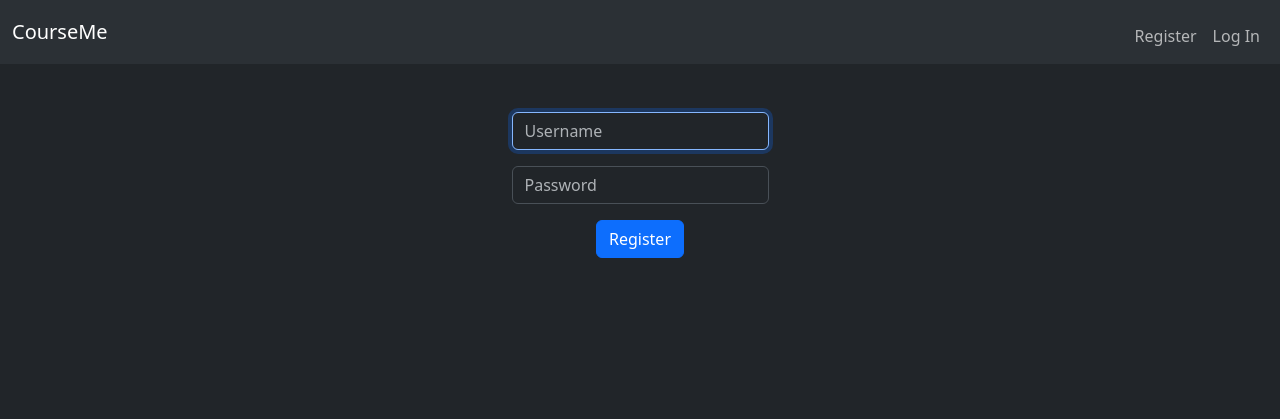
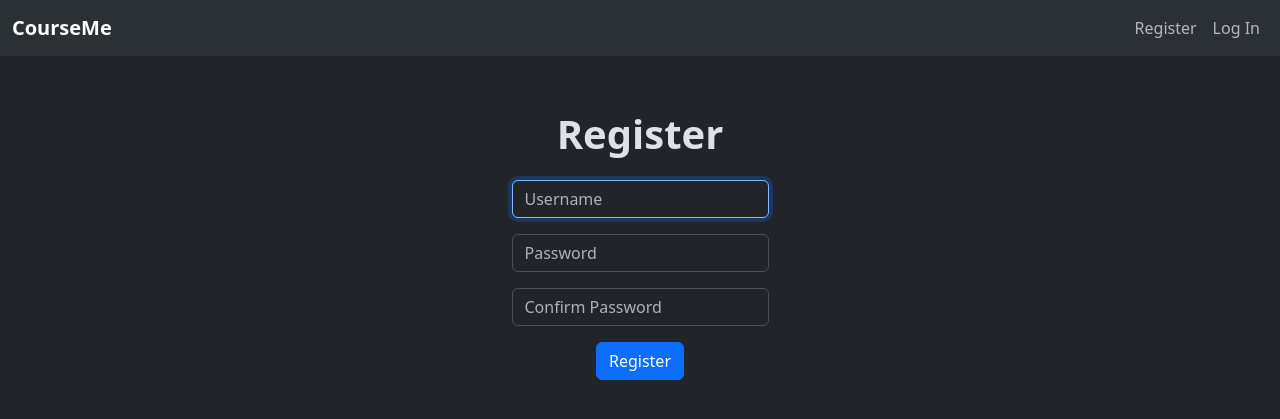
Before and after one commit to gubars/cs50-final-project-courseme, a Flask app: page /auth/register in a window 1280 px wide. Shown: the top 419 px of the page. Run offline with Flask 3, Linux system fonts and the light colour scheme.

Commit message:
Fixed navbar

```diff
--- a/courseme/templates/auth/login.html
+++ b/courseme/templates/auth/login.html
@@ -5,6 +5,7 @@
 {% endblock %}
 
 {% block main %}
+    <p class="fw-bold fs-1">Log In</p>
     <form method="post">
         <div class="mb-3">
             <input autocomplete="off" autofocus class="form-control mx-auto w-auto" name="username" placeholder="Username" type="text" required>
--- a/courseme/templates/auth/register.html
+++ b/courseme/templates/auth/register.html
@@ -5,6 +5,7 @@
 {% endblock %}
 
 {% block main %}
+    <p class="fw-bold fs-1">Register</p>
     <form method="post">
         <div class="mb-3">
             <input autocomplete="off" autofocus class="form-control mx-auto w-auto" name="username" placeholder="Username" type="text" required>
@@ -12,6 +13,9 @@
         <div class="mb-3">
             <input class="form-control mx-auto w-auto" name="password" placeholder="Password" type="password" required>
         </div>
+        <div class="mb-3">
+            <input class="form-control mx-auto w-auto" name="confirmation" placeholder="Confirm Password" type="password" required>
+        </div>
         <button class="btn btn-primary" type="submit">Register</button>
     </form>
 {% endblock %}
--- a/courseme/templates/layout.html
+++ b/courseme/templates/layout.html
@@ -11,18 +11,18 @@
     <body>
         <nav class="navbar navbar-expand-lg bg-body-tertiary">
             <div class="container-fluid">
-                <span class="navbar-brand mb-0 h1" href="/">CourseMe</span>
+                <a class="navbar-brand fw-bold" href="/">CourseMe</a>
                 <button class="navbar-toggler" type="button" data-bs-toggle="collapse" data-bs-target="#navbarSupportedContent" aria-controls="navbarSupportedContent" aria-expanded="false" aria-label="Toggle navigation">
-                    <span class="navbar-toggler=icon"></span>
+                    <span class="navbar-toggler-icon"></span>
                 </button>
                 <div class="collapse navbar-collapse" id="navbarSupportedContent">
                     {% if g.user %}
-                        <ul class="navbar-nav me-auto mt-2">
+                        <ul class="navbar-nav me-auto mb-2 mb-lg-0">
                             <li class="nav-item">
                                 <a class="nav-link" href="#">Something</a>
                             </li>
                         </ul>
-                        <ul class="navbar-nav ms-auto mt-2">
+                        <ul class="navbar-nav ms-auto mb-2 mb-lg-0">
                             <li class="nav-item">
                                 <span>{{ g.user['username'] }}</span>
                             </li>
@@ -31,7 +31,7 @@
                             </li>
                         </ul>
                     {% else %}
-                        <ul class="navbar-nav ms-auto mt-2">
+                        <ul class="navbar-nav ms-auto mb-2 mb-lg-0">
                             <li class="nav-item">
                                 <a class="nav-link" href="{{ url_for('auth.register') }}">Register</a>
                             </li>
```
Also changed, not shown: courseme/static/style.css (added).
